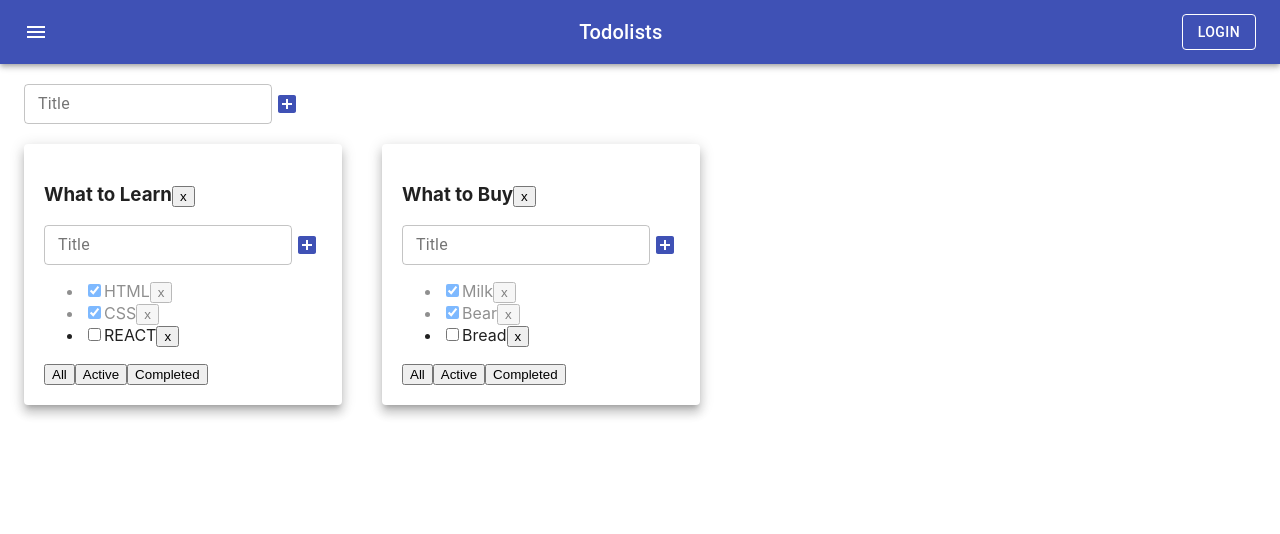
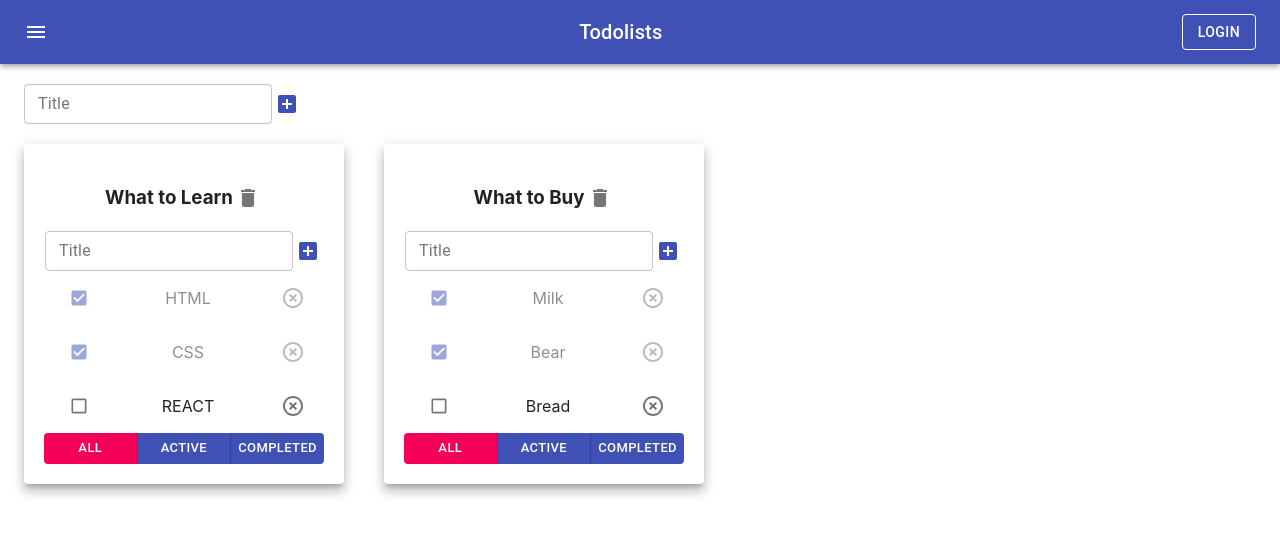
Before and after one commit to FoxSide/todolist, a React (Create React App) app: page / in a window 1280 px wide. Shown: the top 534 px of the page. Built offline with nearby package versions, Linux system fonts and the light colour scheme.

Commit message:
07-ln(dop)

```diff
--- a/src/Todolist.tsx
+++ b/src/Todolist.tsx
@@ -2,6 +2,8 @@ import React, {ChangeEvent} from 'react';
 import {FilterValuesType, TaskType} from "./App";
 import {AddItemForm} from "./AddItemForm";
 import {EditebleSpan} from "./EditebleSpan";
+import {Button, ButtonGroup, Checkbox, IconButton, ListItem} from "@material-ui/core";
+import {CheckBox, Delete, HighlightOff} from "@material-ui/icons";
 
 type PropsType = {
   title: string
@@ -22,7 +24,7 @@ function TodoList(props: PropsType) {
   const setAllFilterValue = () => props.changeFilter("all", props.id)
   const setActiveFilterValue = () => props.changeFilter("active", props.id)
   const setCompletedFilterValue = () => props.changeFilter("completed", props.id)
-  const getBtnClass = (filter: FilterValuesType) => props.filter === filter ? "active" : "";
+  const getBtnClass = (filter: FilterValuesType) => props.filter === filter ? "secondary" : "primary";
 
   const tasksJSX = props.tasks.map(task => {
     const getClasses = () => task.isDone ? "is-done" : "";
@@ -34,15 +36,20 @@ function TodoList(props: PropsType) {
       props.changeTaskTitle(task.id, newValue, props.id)
 
     return (
-      <li key={task.id} className={getClasses()}>
-        <input
-          type="checkbox"
-          checked={task.isDone}
-          onChange={changeStatus}
-        />
+      <ListItem
+        key={task.id}
+        className={getClasses()}
+        style={{
+          display: 'flex',
+          justifyContent:'space-between'
+        }}
+      >
+        <Checkbox checked={task.isDone} onChange={changeStatus} color={'primary'} size={'small'}/>
         <EditebleSpan title={task.title} onChange={changeStatusHandler}/>
-        <button onClick={removeTask}>x</button>
-      </li>
+        <IconButton onClick={removeTask} size={'small'}>
+          <HighlightOff/>
+        </IconButton>
+      </ListItem>
     )
   })
 
@@ -57,28 +64,42 @@ function TodoList(props: PropsType) {
   }
 
   return (
-    <div>
-      <h3>
+    <div style={{
+      width: '280px'
+    }}>
+      <h3 style={{
+        display: 'flex',
+        justifyContent: 'center',
+        alignItems:'center'
+      }}>
         <EditebleSpan title={props.title} onChange={changeTodoListTitle}/>
-        <button onClick={removeTodoList}>x</button>
+        <IconButton onClick={removeTodoList} size={'small'}>
+          <Delete/>
+        </IconButton>
       </h3>
       <AddItemForm addItem={addTask}/>
-      <ul>
         {tasksJSX}
-      </ul>
       <div>
-        <button
-          className={getBtnClass("all")}
-          onClick={setAllFilterValue}>All
-        </button>
-        <button
-          className={getBtnClass("active")}
-          onClick={setActiveFilterValue}>Active
-        </button>
-        <button
-          className={getBtnClass("completed")}
-          onClick={setCompletedFilterValue}>Completed
-        </button>
+        <ButtonGroup
+          size={"small"}
+          variant={"contained"}
+          color={"primary"}
+          disableElevation
+          fullWidth
+        >
+          <Button
+            color={getBtnClass("all")}
+            onClick={setAllFilterValue}>All
+          </Button>
+          <Button
+            color={getBtnClass("active")}
+            onClick={setActiveFilterValue}>Active
+          </Button>
+          <Button
+            color={getBtnClass("completed")}
+            onClick={setCompletedFilterValue}>Completed
+          </Button>
+        </ButtonGroup>
       </div>
     </div>
   )
```
Also changed, not shown: src/Reducer/tasks.ts (added, +34 -0 lines), 1 other file (tests, documents, lock files or other folders).
